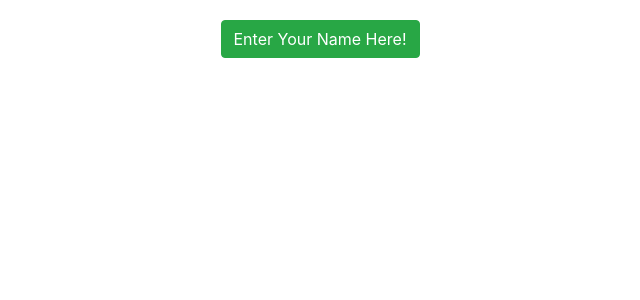
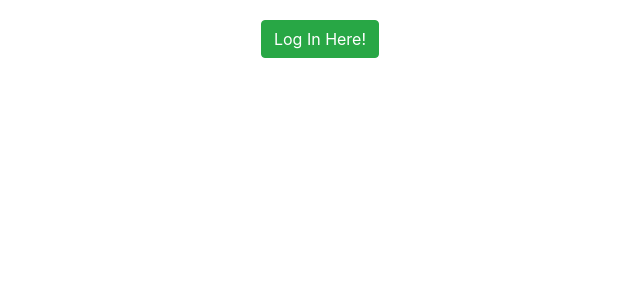
Before and after one commit to FarajSiddique/NittanyPath, a Flask app: page / in a window 1280 px wide. Shown: the top 300 px of the page, without its empty margins (320-960 px from the left). Run offline with Flask 2, Linux system fonts and the light colour scheme; some libraries are stand-ins or nearby versions.

```diff
--- a/templates/index.html
+++ b/templates/index.html
@@ -10,7 +10,7 @@
 <body>
 <div class="container-sm">
     <div class="card-body" align="center">
-        <a class="btn btn-success" href="/name" role="button">Enter Your Name Here!</a>
+        <a class="btn btn-success" href="/name" role="button">Log In Here!</a>
     </div>
 </div>
 
--- a/templates/input.html
+++ b/templates/input.html
@@ -13,7 +13,7 @@
 {% endif %}
 <div class="container-sm">
     <div class="card-body">
-        <h2 class="card-title">Enter Your Name</h2>
+        <h2 class="card-title">Enter Your Username and Password</h2>
 
         <form action="/name" method="POST">
 
```
